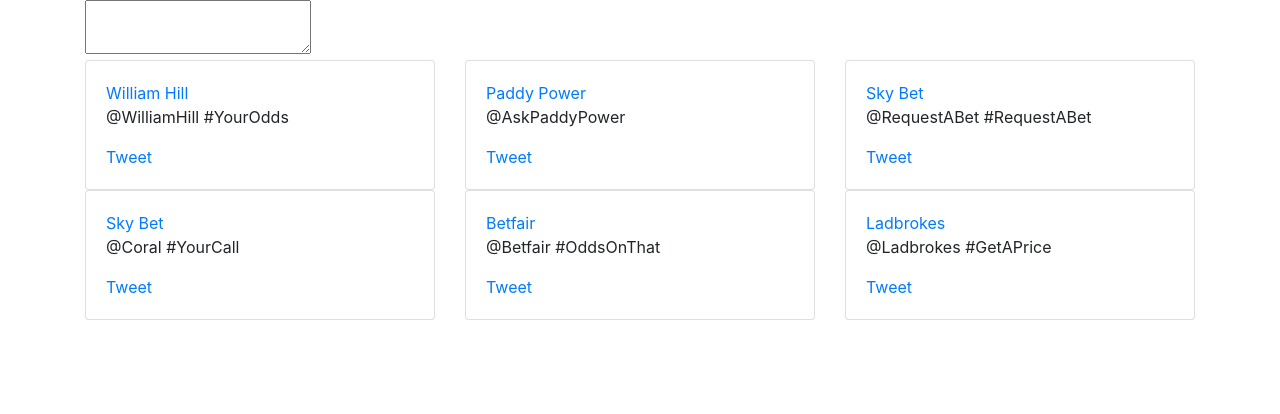
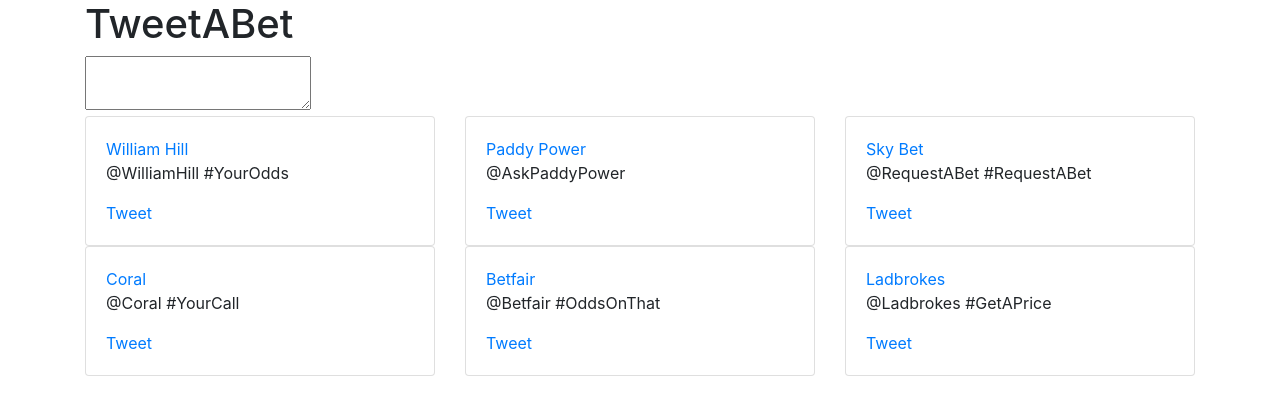
Before and after one commit to danabrey/tweetabet, a plain HTML site: page index.html in a window 1280 px wide. Drawn offline with nearby package versions, Linux system fonts and the light colour scheme.

Commit message:
Fix typo and add header

```diff
--- a/index.html
+++ b/index.html
@@ -3,8 +3,8 @@
 
 <head>
   <meta charset="utf-8">
-  <title></title>
-  <meta name="description" content="">
+  <title>TweetABet - request odds on your bet from multiple bookmakers</title>
+  <meta name="description" content="Quickly request odds on your bet from multiple bookmakers including William Hill, Paddy Power, Sky Bet and Ladbrokes. Request your bet.">
   <meta name="viewport" content="width=device-width, initial-scale=1">
 
 <!--  <link rel="manifest" href="site.webmanifest">-->
@@ -34,7 +34,7 @@
 <body>
 
 <div class="container">
-
+  <h1>TweetABet</h1>
   <div id="app">
     <textarea v-model="text"></textarea>
 
--- a/js/main.js
+++ b/js/main.js
@@ -22,7 +22,7 @@
         hashtag: 'RequestABet'
       },
       {
-        name: 'Sky Bet',
+        name: 'Coral',
         website: 'https://www.coral.co.uk',
         handle: '@Coral',
         hashtag: 'YourCall'
```
